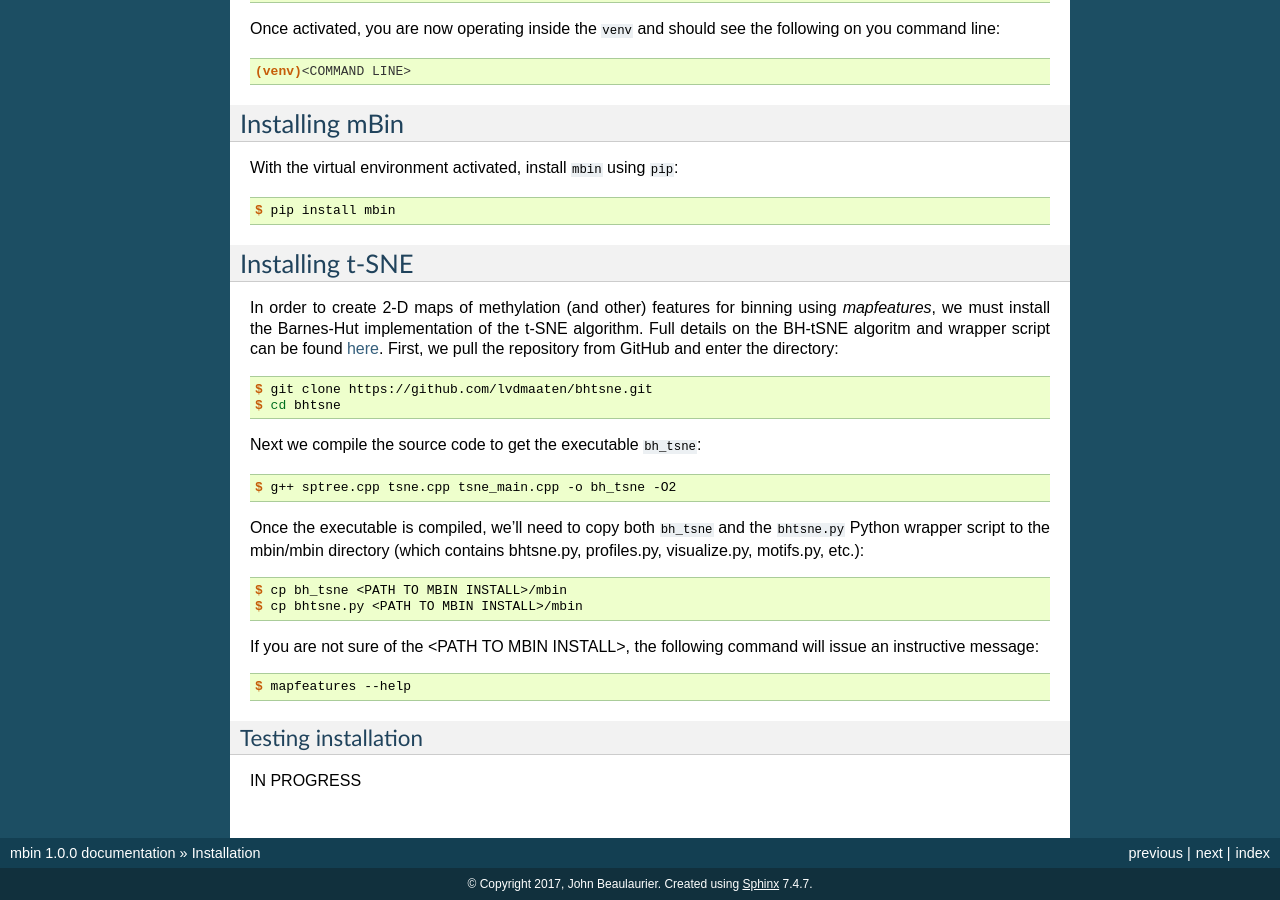
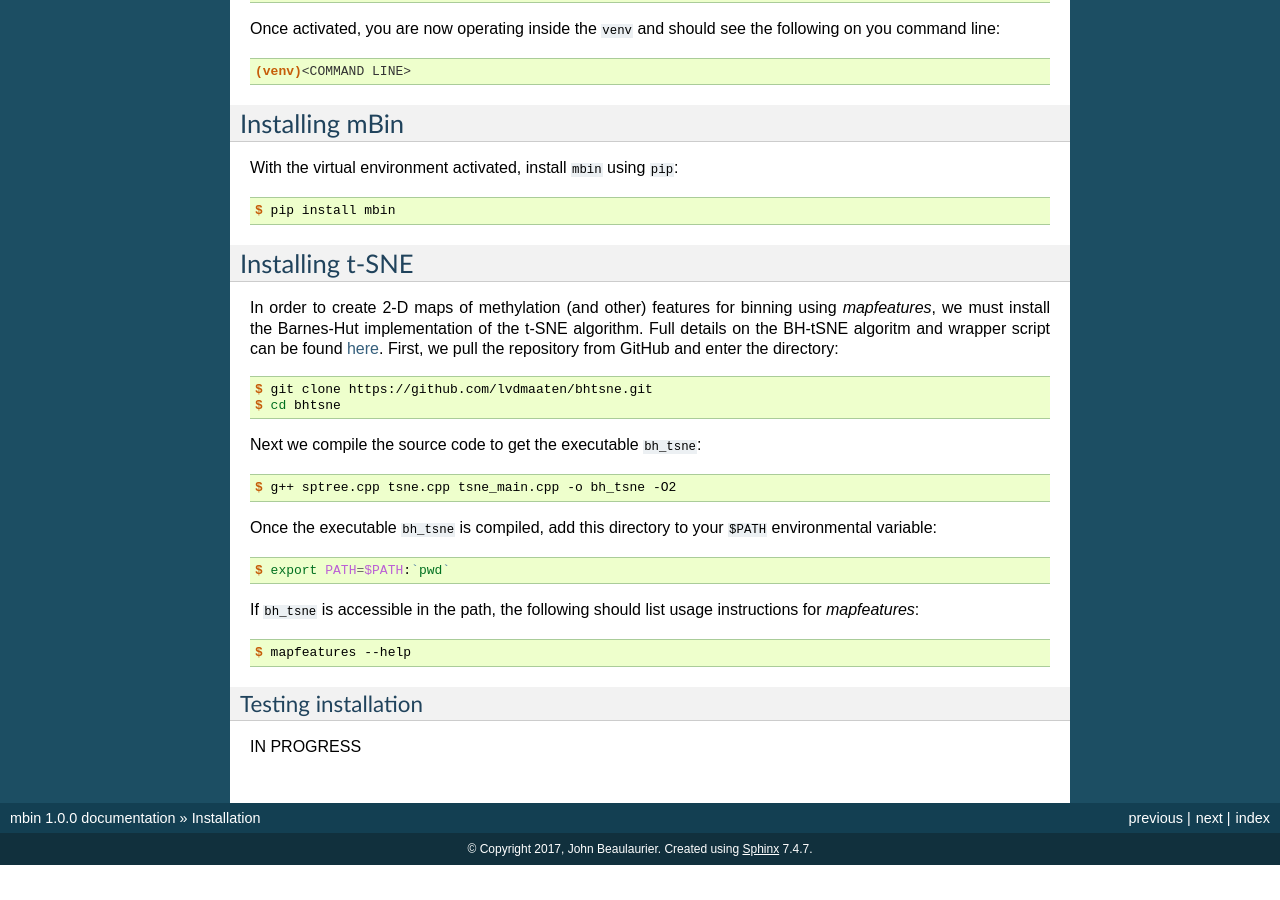
Before and after one commit to fanglab/mbin, a Sphinx documentation site: the page built from docs/installation.rst, in a window 1280 px wide and 900 px high, scrolled down 839 px. Built offline with Sphinx 7.4.7, drawn with Linux system fonts in a browser that asks for light colours; pages that are not in the unit, such as notebooks, are missing from menus; after the commit the page ends 1704 px from its top, so only the background shows below that.

Commit message:
modified how bh_tsne is called by mapfeatures

```diff
--- a/docs/installation.rst
+++ b/docs/installation.rst
@@ -91,23 +91,17 @@ Next we compile the source code to get the executable ``bh_tsne``:
 
 	$ g++ sptree.cpp tsne.cpp tsne_main.cpp -o bh_tsne -O2
 
-Once the executable is compiled, we'll need to copy both ``bh_tsne`` and the ``bhtsne.py`` Python wrapper script to the mbin/mbin directory (which contains bhtsne.py, profiles.py, visualize.py, motifs.py, etc.):
+Once the executable ``bh_tsne`` is compiled, add this directory to your ``$PATH`` environmental variable:
 
 .. code-block:: console
 
-	$ cp bh_tsne <PATH TO MBIN INSTALL>/mbin
-	$ cp bhtsne.py <PATH TO MBIN INSTALL>/mbin
+	$ export PATH=$PATH:`pwd`
 
-If you are not sure of the <PATH TO MBIN INSTALL>, the following command will issue an instructive message:
+If ``bh_tsne`` is accessible in the path, the following should list usage instructions for *mapfeatures*:
 
 .. code-block:: console
 
 	$ mapfeatures --help
-
-
-
-
-
 
 
 Testing installation
```
Also changed, not shown: 1 other file.
